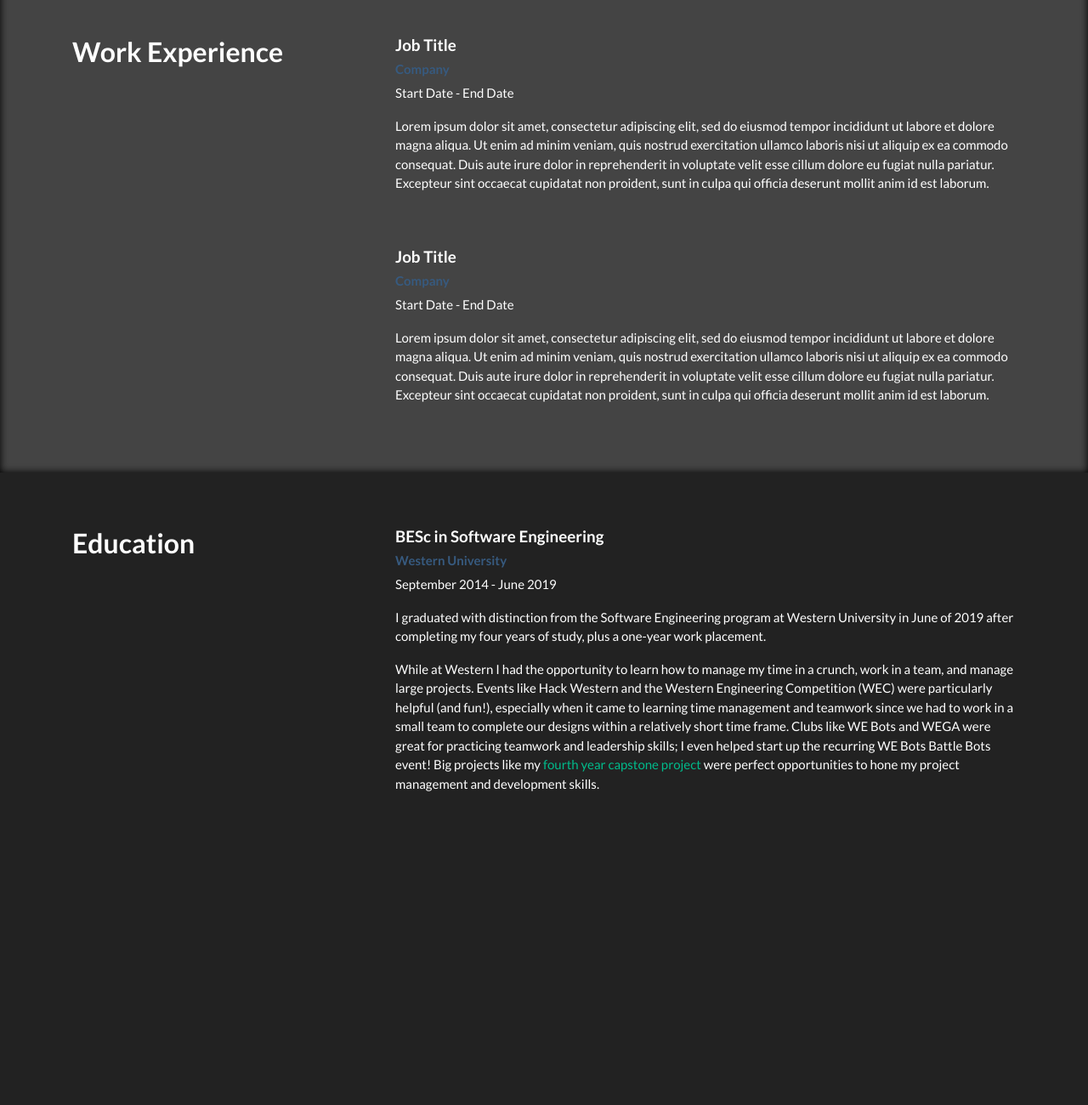
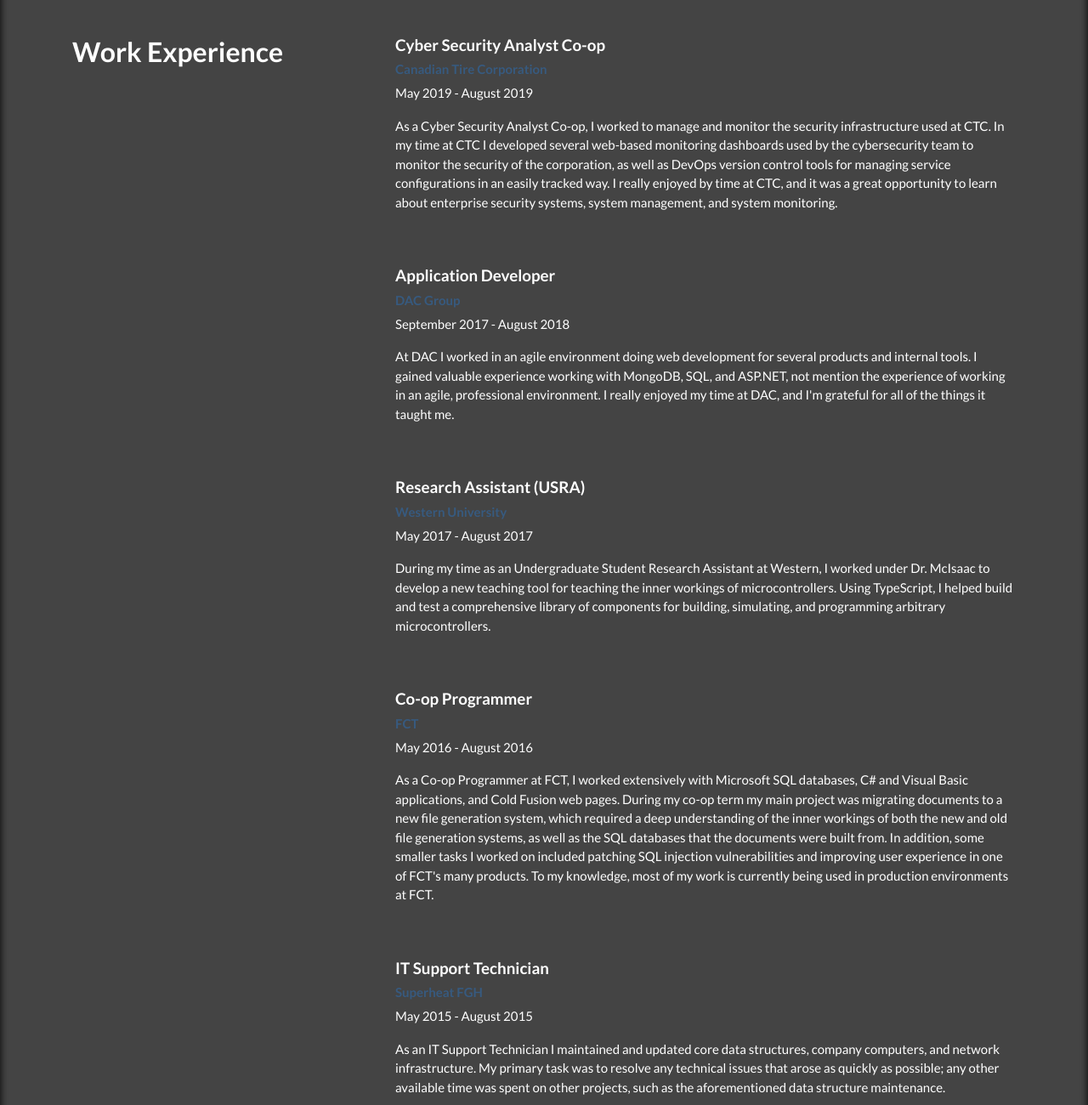
Before and after one commit to tmachad/www.tmachado.ca, a plain HTML site: page index.html in a window 1280 px wide. Shown: the part 1560-2860 px from the top of the page at 85% size. Before the commit the page ends 2573 px from the top, so only its background shows below. Drawn offline with nearby package versions, Linux system fonts and the light colour scheme.

Commit message:
Filled out work experience section

```diff
--- a/index.html
+++ b/index.html
@@ -229,45 +229,92 @@
                     <div>
                         <h5>
                             <b>
-                                Job Title
+                                Cyber Security Analyst Co-op
                             </b>
                         </h5>
                         <h6>
                             <b class="text-primary">
-                                Company
+                                Canadian Tire Corporation
                             </b>
                         </h6>
                         <p>
-                            Start Date - End Date
+                            May 2019 - August 2019
                         </p>
                         <p>
-                            Lorem ipsum dolor sit amet, consectetur adipiscing elit, sed do eiusmod tempor incididunt ut
-                            labore et dolore magna aliqua. Ut enim ad minim veniam, quis nostrud exercitation ullamco
-                            laboris nisi ut aliquip ex ea commodo consequat. Duis aute irure dolor in reprehenderit in
-                            voluptate velit esse cillum dolore eu fugiat nulla pariatur. Excepteur sint occaecat
-                            cupidatat non proident, sunt in culpa qui officia deserunt mollit anim id est laborum.
+                            As a Cyber Security Analyst Co-op, I worked to manage and monitor the security infrastructure used at CTC. In my time at CTC I developed several web-based monitoring dashboards used by the cybersecurity team to monitor the security of the corporation, as well as DevOps version control tools for managing service configurations in an easily tracked way. I really enjoyed by time at CTC, and it was a great opportunity to learn about enterprise security systems, system management, and system monitoring.
                         </p>
                     </div>
                     <div class="pt-5">
                         <h5>
                             <b>
-                                Job Title
+                                Application Developer
                             </b>
                         </h5>
                         <h6>
                             <b class="text-primary">
-                                Company
+                                DAC Group
                             </b>
                         </h6>
                         <p>
-                            Start Date - End Date
+                            September 2017 - August 2018
                         </p>
                         <p>
-                            Lorem ipsum dolor sit amet, consectetur adipiscing elit, sed do eiusmod tempor incididunt ut
-                            labore et dolore magna aliqua. Ut enim ad minim veniam, quis nostrud exercitation ullamco
-                            laboris nisi ut aliquip ex ea commodo consequat. Duis aute irure dolor in reprehenderit in
-                            voluptate velit esse cillum dolore eu fugiat nulla pariatur. Excepteur sint occaecat
-                            cupidatat non proident, sunt in culpa qui officia deserunt mollit anim id est laborum.
+                            At DAC I worked in an agile environment doing web development for several products and internal tools. I gained valuable experience working with MongoDB, SQL, and ASP.NET, not mention the experience of working in an agile, professional environment.
+                            I really enjoyed my time at DAC, and I'm grateful for all of the things it taught me.
+                        </p>
+                    </div>
+                    <div class="pt-5">
+                        <h5>
+                            <b>
+                                Research Assistant (USRA)
+                            </b>
+                        </h5>
+                        <h6>
+                            <b class="text-primary">
+                                Western University
+                            </b>
+                        </h6>
+                        <p>
+                            May 2017 - August 2017
+                        </p>
+                        <p>
+                            During my time as an Undergraduate Student Research Assistant at Western, I worked under Dr. McIsaac to develop a new teaching tool for teaching the inner workings of microcontrollers. Using TypeScript, I helped build and test a comprehensive library of components for building, simulating, and programming arbitrary microcontrollers.
+                        </p>
+                    </div>
+                    <div class="pt-5">
+                        <h5>
+                            <b>
+                                Co-op Programmer
+                            </b>
+                        </h5>
+                        <h6>
+                            <b class="text-primary">
+                                FCT
+                            </b>
+                        </h6>
+                        <p>
+                            May 2016 - August 2016
+                        </p>
+                        <p>
+                            As a Co-op Programmer at FCT, I worked extensively with Microsoft SQL databases, C# and Visual Basic applications, and Cold Fusion web pages. During my co-op term my main project was migrating documents to a new file generation system, which required a deep understanding of the inner workings of both the new and old file generation systems, as well as the SQL databases that the documents were built from. In addition, some smaller tasks I worked on included patching SQL injection vulnerabilities and improving user experience in one of FCT's many products. To my knowledge, most of my work is currently being used in production environments at FCT.
+                        </p>
+                    </div>
+                    <div class="pt-5">
+                        <h5>
+                            <b>
+                                IT Support Technician
+                            </b>
+                        </h5>
+                        <h6>
+                            <b class="text-primary">
+                                Superheat FGH
+                            </b>
+                        </h6>
+                        <p>
+                            May 2015 - August 2015
+                        </p>
+                        <p>
+                            As an IT Support Technician I maintained and updated core data structures, company computers, and network infrastructure. My primary task was to resolve any technical issues that arose as quickly as possible; any other available time was spent on other projects, such as the aforementioned data structure maintenance.
                         </p>
                     </div>
                 </div>
```
